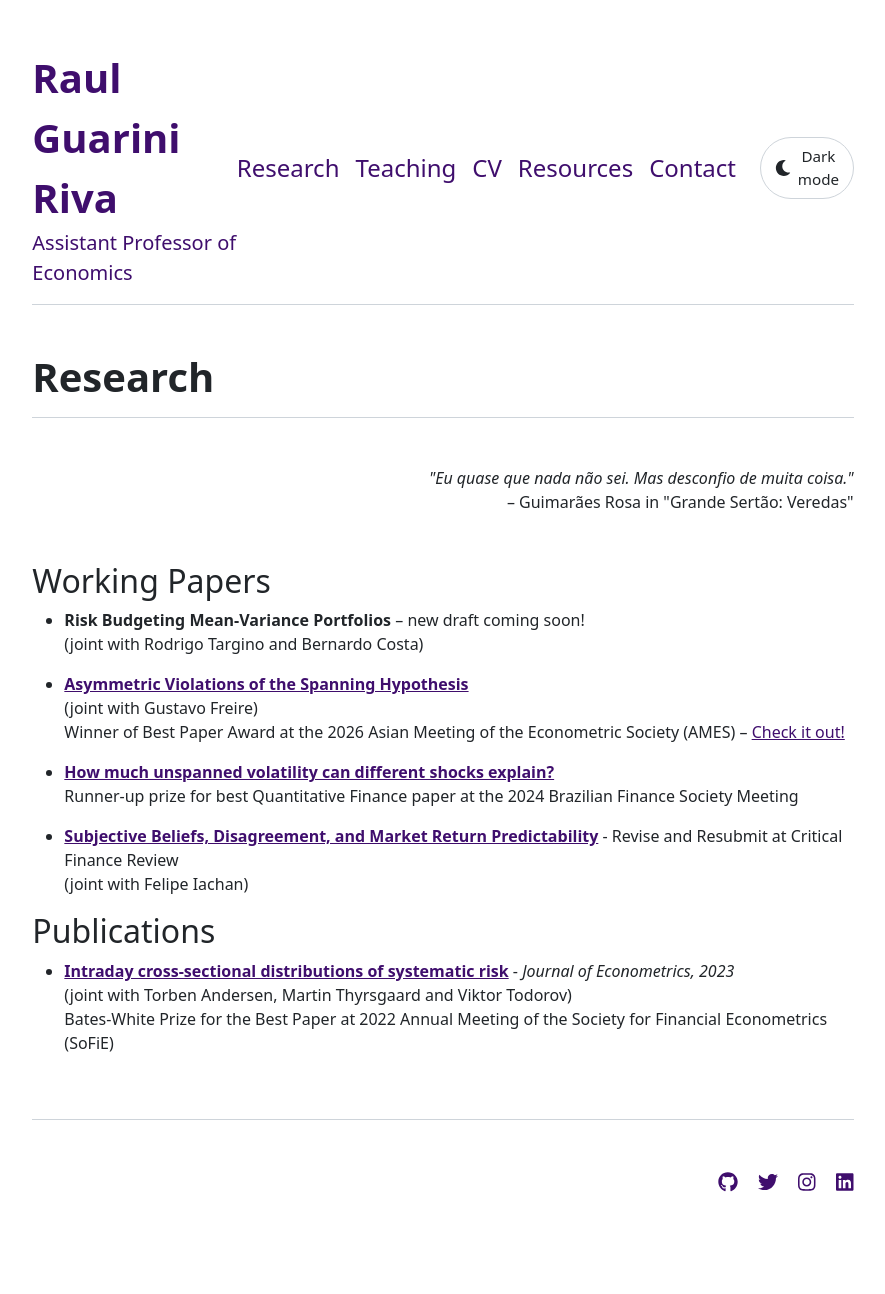
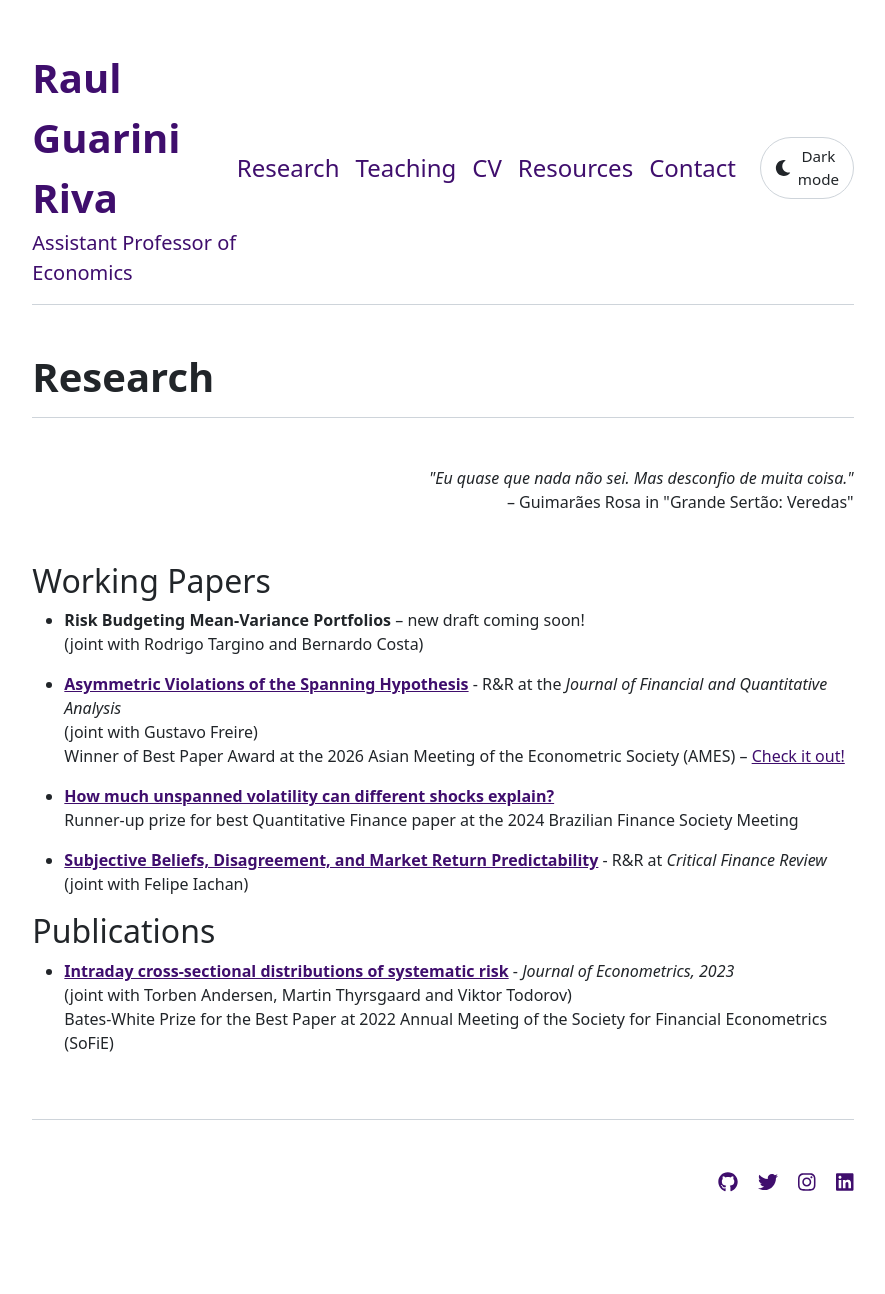
Before and after one commit to rgriva/rgriva.github.io, a Jekyll site: the page built from research.md, in a window 1280 px wide. Shown: the whole page, without its empty margins (197-1082 px from the left). Built offline with Jekyll 4.4.1, drawn with Linux system fonts in a browser that asks for light colours.

Commit message:
Update research.md with paper status changes

```diff
--- a/research.md
+++ b/research.md
@@ -7,14 +7,14 @@ title: "Research"
  * **Risk Budgeting Mean-Variance Portfolios** -- new draft coming soon! <br>
   (joint with Rodrigo Targino and Bernardo Costa)
 
- * [**Asymmetric Violations of the Spanning Hypothesis**](assets/documents/Yield_ML_Paper.pdf) <br>
+ * [**Asymmetric Violations of the Spanning Hypothesis**](assets/documents/Yield_ML_Paper.pdf) - R&R at the *Journal of Financial and Quantitative Analysis* <br>
    (joint with Gustavo Freire) <br>
    Winner of Best Paper Award at the 2026 Asian Meeting of the Econometric Society (AMES) -- [Check it out!](https://www.linkedin.com/posts/rgriva_the-midwest-is-the-best-but-the-middle-east-activity-7421332502117601281-zMJL?utm_source=share&utm_medium=member_desktop&rcm=ACoAAA0tDXsBbhnZif7Gd20bvuz4PaqgmYVF3tQ)
 
  * [**How much unspanned volatility can different shocks explain?**](https://papers.ssrn.com/sol3/papers.cfm?abstract_id=4878175)<br>
  Runner-up prize for best Quantitative Finance paper at the 2024 Brazilian Finance Society Meeting <br>
 
- * [**Subjective Beliefs, Disagreement, and Market Return Predictability**](https://ssrn.com/abstract=4751840) - Revise and Resubmit at Critical Finance Review <br>
+ * [**Subjective Beliefs, Disagreement, and Market Return Predictability**](https://ssrn.com/abstract=4751840) - R&R at *Critical Finance Review <br>*
   (joint with Felipe Iachan) <br>
 
 
```
